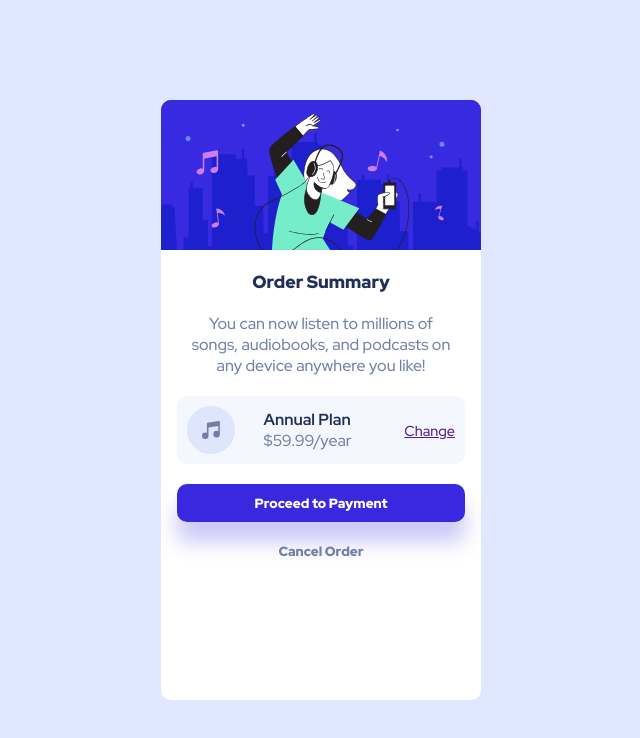
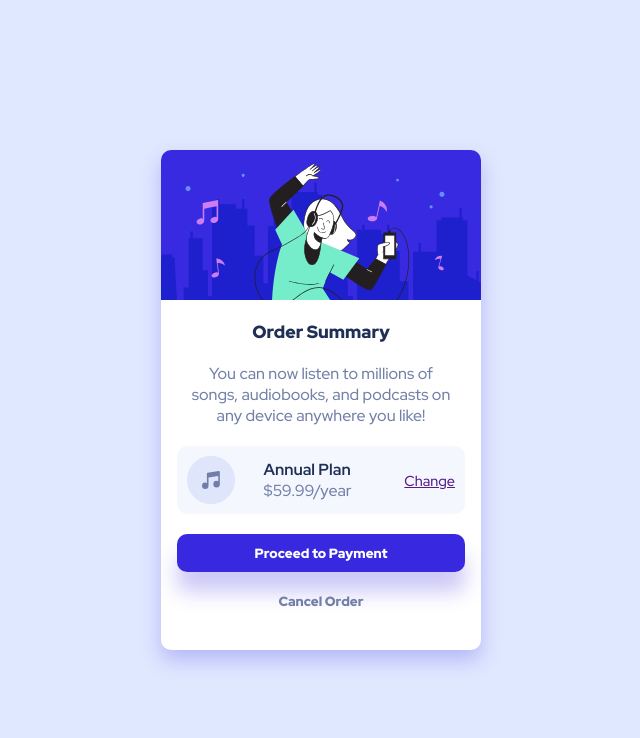
Before and after one commit to alexwags96/order-summary-component-main, a plain HTML site: page index.html in a window 1280 px wide. Shown: the whole page, without its empty margins (319-959 px from the left). Drawn offline with Linux system fonts and the light colour scheme.

Commit message:
Refactor Challenge

```diff
--- a/styles.css
+++ b/styles.css
@@ -22,19 +22,20 @@ body{
     align-self: center;
     background: white;
     width: 320px;
-    height: 75vh ;
+    height: 500px ;
     display: flex;
     flex-direction: column;
     justify-content: flex-start;
     align-items: center;
     overflow: hidden;
     border-radius: 10px;
+    box-shadow: 0px 10px 20px  hsl(245, 75%, 52%,0.25);
 }
 
 .image{
     height: 150px;
     overflow: hidden;
-    background: red;
+
 }
 
 .title h1{
```
